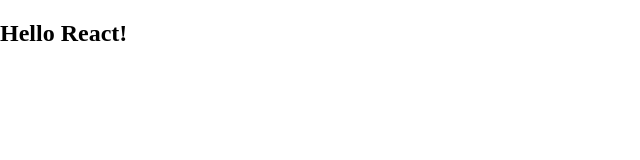
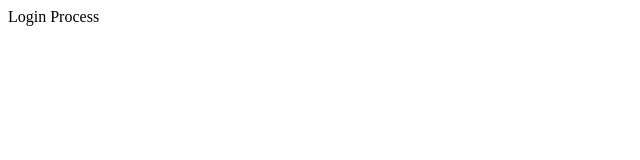
Before and after one commit to leemarreros/fbsdkinreact, a React app: page / in a window 1280 px wide. Shown: the whole page, without its empty margins (0-640 px from the left). Built offline with nearby package versions, Linux system fonts and the light colour scheme.

Commit message:
[Save] login process implementation

```diff
--- /dev/null
+++ b/client/components/Login.js
@@ -0,0 +1,35 @@
+'use strict';
+
+import React from 'react';
+import ReactDOM from 'react-dom';
+
+export default class Login extends React.Component{
+  constructor(props) {
+    super(props);
+  }
+
+  componentWillMount() {
+    window.fbAsyncInit = function() {
+      FB.init({
+        appId : '1528085177508710',
+        xfbml : true,
+        version : 'v2.'
+      });
+
+     (function(d, s, id) {
+        var js, fjs = d.getElementsByTagName(s)[0];
+        if (d.getElementById(id)) return;
+        js = d.createElement(s); js.id = id;
+        js.src = "//connect.facebook.net/en_GB/sdk.js#xfbml=1&version=v2.5";
+        fjs.parentNode.insertBefore(js, fjs);
+      }(document, 'script', 'facebook-jssdk'));
+    }
+  }
+
+  render() {
+    return (
+       <div>Login Process</div>
+    );
+  }
+
+};
--- a/client/index.html
+++ b/client/index.html
@@ -4,7 +4,7 @@
    <meta charset="utf-8">
    <title>FB SDK & React</title>
  </head>
- <body style="margin: 0px;">
+ <body>
    <section id="react"></section>
    <script src="bundle.js"></script>
  </body>
--- a/client/index.js
+++ b/client/index.js
@@ -2,6 +2,7 @@
 
 import React from 'react';
 import ReactDOM from 'react-dom';
+import Login from './components/Login'
 
 class FbSdkReact extends React.Component{
   constructor(props) {
@@ -13,7 +14,7 @@
   render() {
     return (
       <div>
-        <h1>Hello React!</h1>
+        <Login />
       </div>
     );
   }
```
